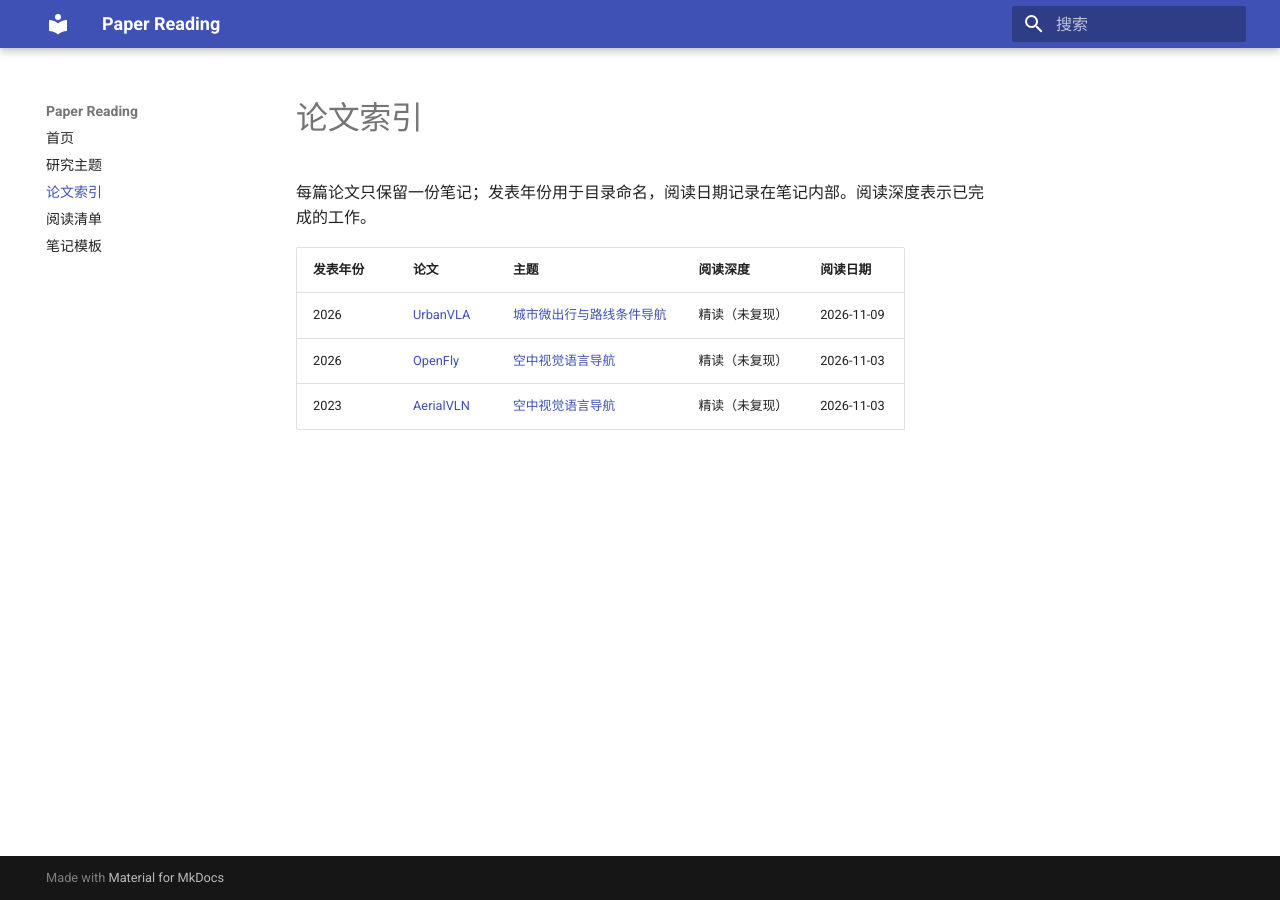
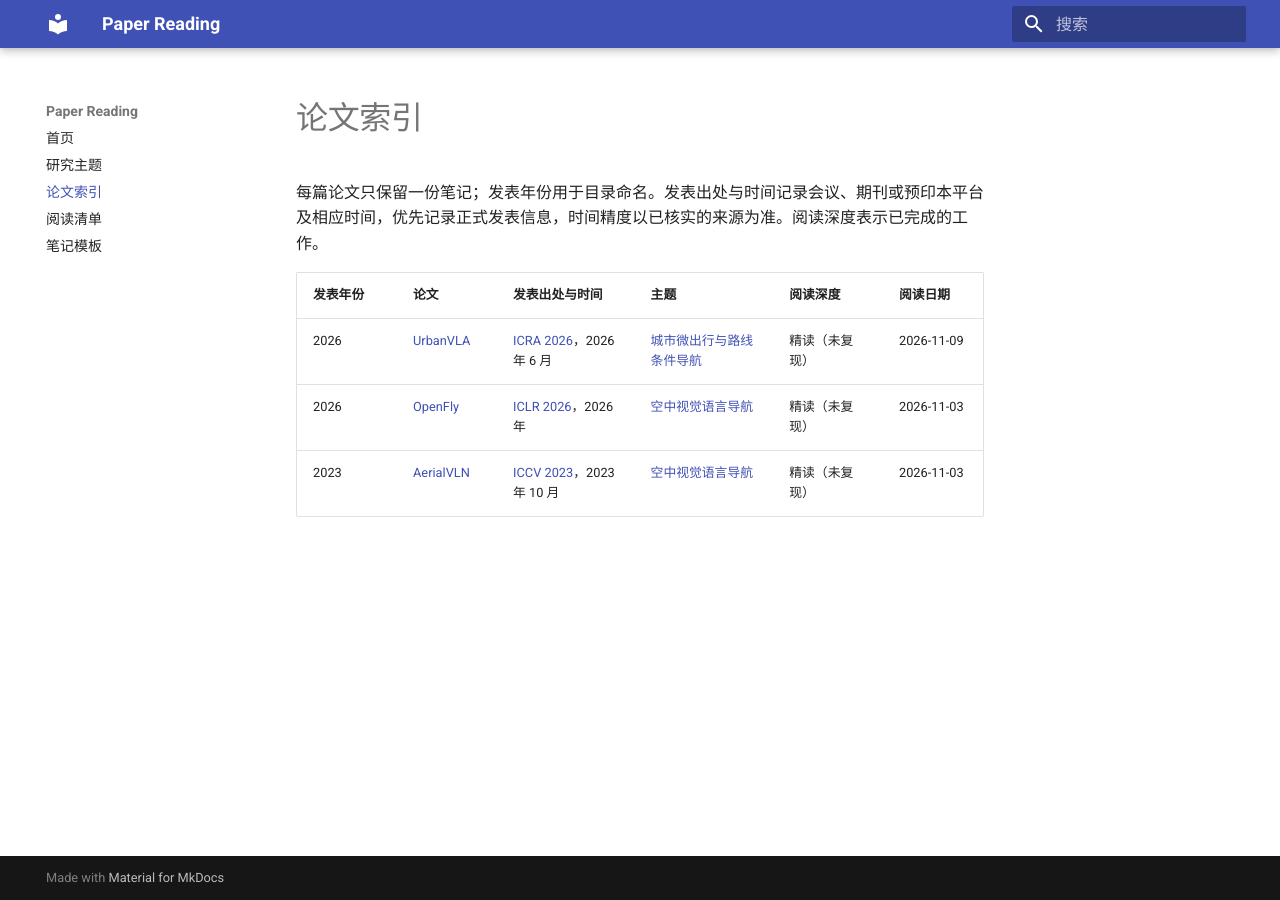
Before and after one commit to WGZ-W/paper-reading, an MkDocs documentation site: the page built from docs/papers/index.md, in a window 1280 px wide. Built offline with MkDocs 1.6.1 and Material for MkDocs 9.7.7, drawn with Linux system fonts in a browser that asks for light colours.

Commit message:
docs: add publication details to paper index

```diff
--- a/docs/papers/index.md
+++ b/docs/papers/index.md
@@ -1,9 +1,9 @@
 # 论文索引
 
-每篇论文只保留一份笔记；发表年份用于目录命名，阅读日期记录在笔记内部。阅读深度表示已完成的工作。
+每篇论文只保留一份笔记；发表年份用于目录命名。发表出处与时间记录会议、期刊或预印本平台及相应时间，优先记录正式发表信息，时间精度以已核实的来源为准。阅读深度表示已完成的工作。
 
-| 发表年份 | 论文 | 主题 | 阅读深度 | 阅读日期 |
-| --- | --- | --- | --- | --- |
-| 2026 | [UrbanVLA](2026-urbanvla/index.md) | [城市微出行与路线条件导航](../topics/urban-micromobility.md) | 精读（未复现） | 2026-11-09 |
-| 2026 | [OpenFly](2026-openfly/index.md) | [空中视觉语言导航](../topics/aerial-vision-language-navigation.md) | 精读（未复现） | 2026-11-03 |
-| 2023 | [AerialVLN](2023-aerialvln/index.md) | [空中视觉语言导航](../topics/aerial-vision-language-navigation.md) | 精读（未复现） | 2026-11-03 |
+| 发表年份 | 论文 | 发表出处与时间 | 主题 | 阅读深度 | 阅读日期 |
+| --- | --- | --- | --- | --- | --- |
+| 2026 | [UrbanVLA](2026-urbanvla/index.md) | [ICRA 2026](https://doi.org/10.1109/ICRA57385.2026.11695786)，2026 年 6 月 | [城市微出行与路线条件导航](../topics/urban-micromobility.md) | 精读（未复现） | 2026-11-09 |
+| 2026 | [OpenFly](2026-openfly/index.md) | [ICLR 2026](https://openreview.net/pdf?id=OKm3w71ymP)，2026 年 | [空中视觉语言导航](../topics/aerial-vision-language-navigation.md) | 精读（未复现） | 2026-11-03 |
+| 2023 | [AerialVLN](2023-aerialvln/index.md) | [ICCV 2023](https://openaccess.thecvf.com/content/ICCV2023/html/Liu_AerialVLN_Vision-and-Language_Navigation_for_UAVs_ICCV_2023_paper.html)，2023 年 10 月 | [空中视觉语言导航](../topics/aerial-vision-language-navigation.md) | 精读（未复现） | 2026-11-03 |
```
Also changed, not shown: STRUCTURE.md (+1 -1 lines).
